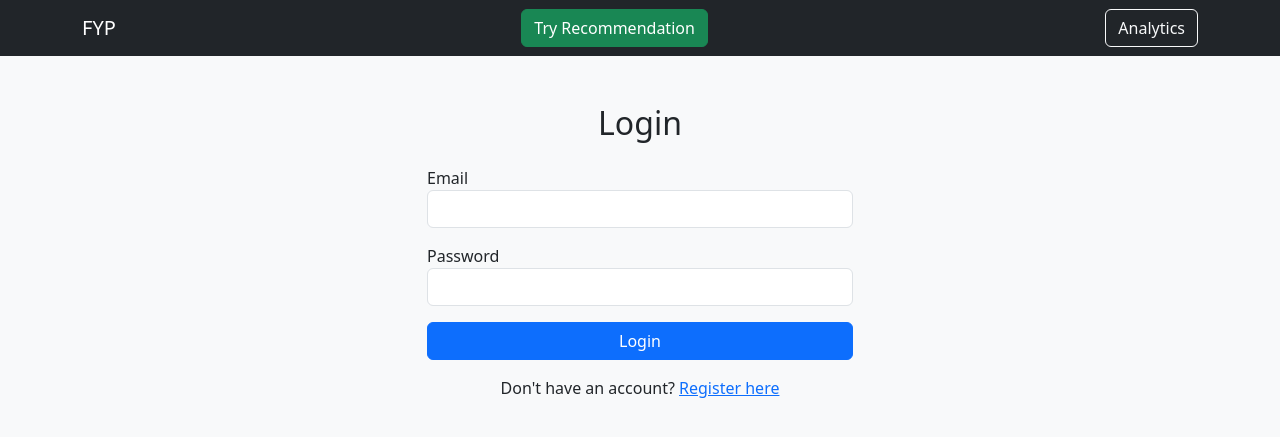
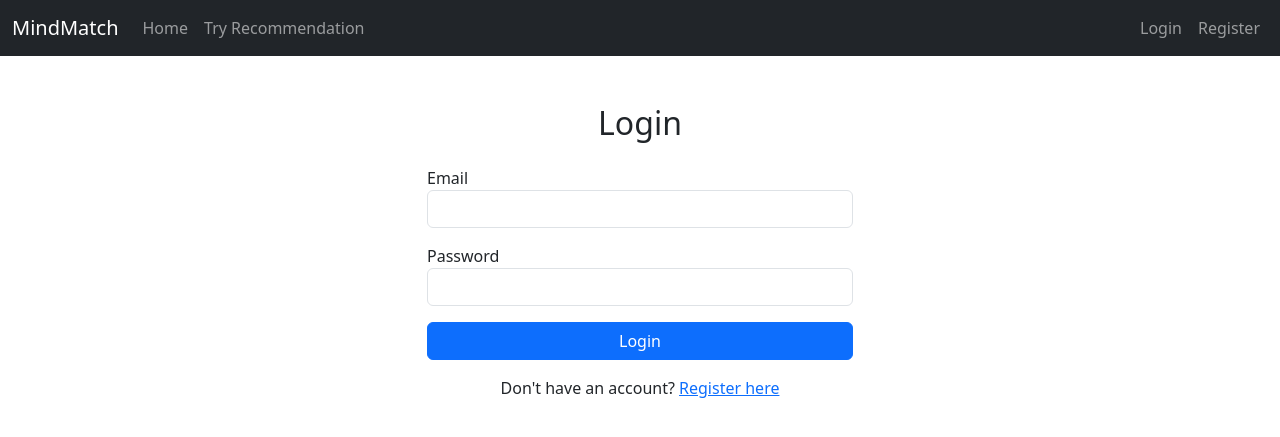
Before and after one commit to lupiiii19/FYP-Flask-App, a Flask app: template app/templates/login.html in a window 1280 px wide. Shown: the top 437 px of the page. Run offline with Flask 3, Linux system fonts and the light colour scheme; the template is opened without the code that fills it, so the values that code supplies are empty.

Commit message:
Login Admin and User update

```diff
--- a/app/templates/base.html
+++ b/app/templates/base.html
@@ -1,22 +1,89 @@
-<!doctype html>
+<!DOCTYPE html>
 <html lang="en">
 <head>
-  <meta charset="utf-8">
-  <meta name="viewport" content="width=device-width, initial-scale=1">
-  <title>MindMatch Demo</title>
-  <link href="https://cdn.jsdelivr.net/npm/bootstrap@5.3.3/dist/css/bootstrap.min.css" rel="stylesheet">
-  <link href="{{ url_for('static', filename='styles.css') }}" rel="stylesheet">
+    <meta charset="UTF-8">
+    <title>FYP Recommender</title>
+    <meta name="viewport" content="width=device-width, initial-scale=1">
+
+    <!-- Bootstrap CSS -->
+    <link
+        href="https://cdn.jsdelivr.net/npm/bootstrap@5.3.0/dist/css/bootstrap.min.css"
+        rel="stylesheet"
+    >
 </head>
-<body class="bg-light">
-<nav class="navbar navbar-dark bg-dark">
-  <div class="container">
-    <a class="navbar-brand" href="{{ url_for('main.index') }}">FYP</a>
-    <a class="btn btn-success" href="{{ url_for('main.recommend_page') }}">Try Recommendation</a>
-    <a class="btn btn-outline-light ms-2" href="{{ url_for('main.analytics') }}">Analytics</a>
-  </div>
+<body>
+
+<nav class="navbar navbar-expand-lg navbar-dark bg-dark">
+    <div class="container-fluid">
+        <a class="navbar-brand" href="{{ url_for('main.index') }}">MindMatch</a>
+
+        <button class="navbar-toggler" type="button" data-bs-toggle="collapse"
+                data-bs-target="#navbarNav" aria-controls="navbarNav"
+                aria-expanded="false" aria-label="Toggle navigation">
+            <span class="navbar-toggler-icon"></span>
+        </button>
+
+        <div class="collapse navbar-collapse" id="navbarNav">
+            <!-- Left side -->
+            <ul class="navbar-nav me-auto mb-2 mb-lg-0">
+                <li class="nav-item">
+                    <a class="nav-link" href="{{ url_for('main.index') }}">Home</a>
+                </li>
+                <li class="nav-item">
+                    <a class="nav-link" href="{{ url_for('main.recommend_page') }}">
+                        Try Recommendation
+                    </a>
+                </li>
+
+                {# Only show Analytics link if user is admin #}
+                {% if current_user.is_authenticated and current_user.role and current_user.role.name == 'admin' %}
+                    <li class="nav-item">
+                        <a class="nav-link" href="{{ url_for('main.analytics') }}">Analytics</a>
+                    </li>
+                {% endif %}
+            </ul>
+
+            <!-- Right side -->
+            <ul class="navbar-nav mb-2 mb-lg-0">
+                {% if current_user.is_authenticated %}
+                    <li class="nav-item">
+                        <span class="navbar-text me-2">
+                            Hello, {{ current_user.full_name or current_user.email }}
+                        </span>
+                    </li>
+                    <li class="nav-item">
+                        <a class="nav-link" href="{{ url_for('main.logout') }}">Logout</a>
+                    </li>
+                {% else %}
+                    <li class="nav-item">
+                        <a class="nav-link" href="{{ url_for('main.login') }}">Login</a>
+                    </li>
+                    <li class="nav-item">
+                        <a class="nav-link" href="{{ url_for('main.register') }}">Register</a>
+                    </li>
+                {% endif %}
+            </ul>
+        </div>
+    </div>
 </nav>
-<div class="container my-4">
-  {% block content %}{% endblock %}
+
+<div class="container mt-4">
+    {# flash messages #}
+    {% with messages = get_flashed_messages(with_categories=true) %}
+        {% if messages %}
+            {% for category, msg in messages %}
+                <div class="alert alert-{{ category }} alert-dismissible fade show" role="alert">
+                    {{ msg }}
+                    <button type="button" class="btn-close" data-bs-dismiss="alert" aria-label="Close"></button>
+                </div>
+            {% endfor %}
+        {% endif %}
+    {% endwith %}
+
+    {% block content %}{% endblock %}
 </div>
+
+<!-- Bootstrap JS -->
+<script src="https://cdn.jsdelivr.net/npm/bootstrap@5.3.0/dist/js/bootstrap.bundle.min.js"></script>
 </body>
 </html>
```
